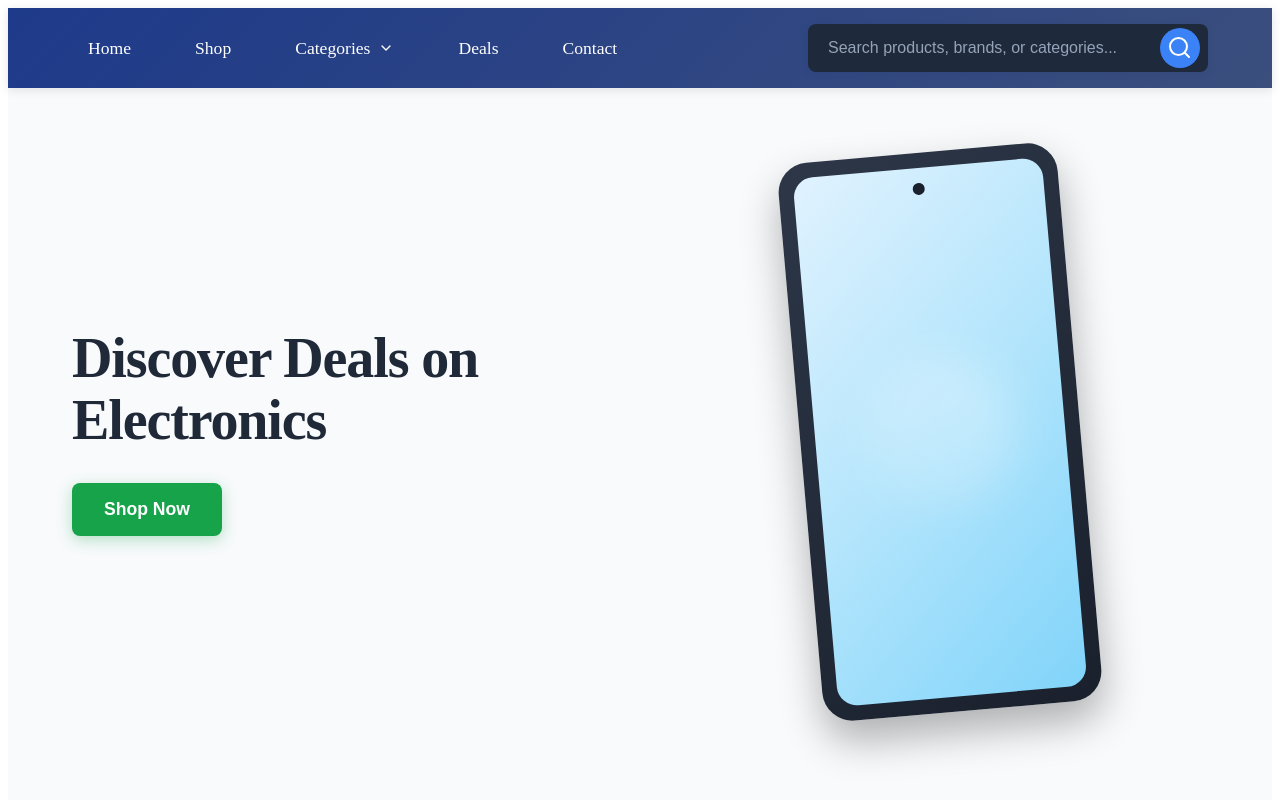
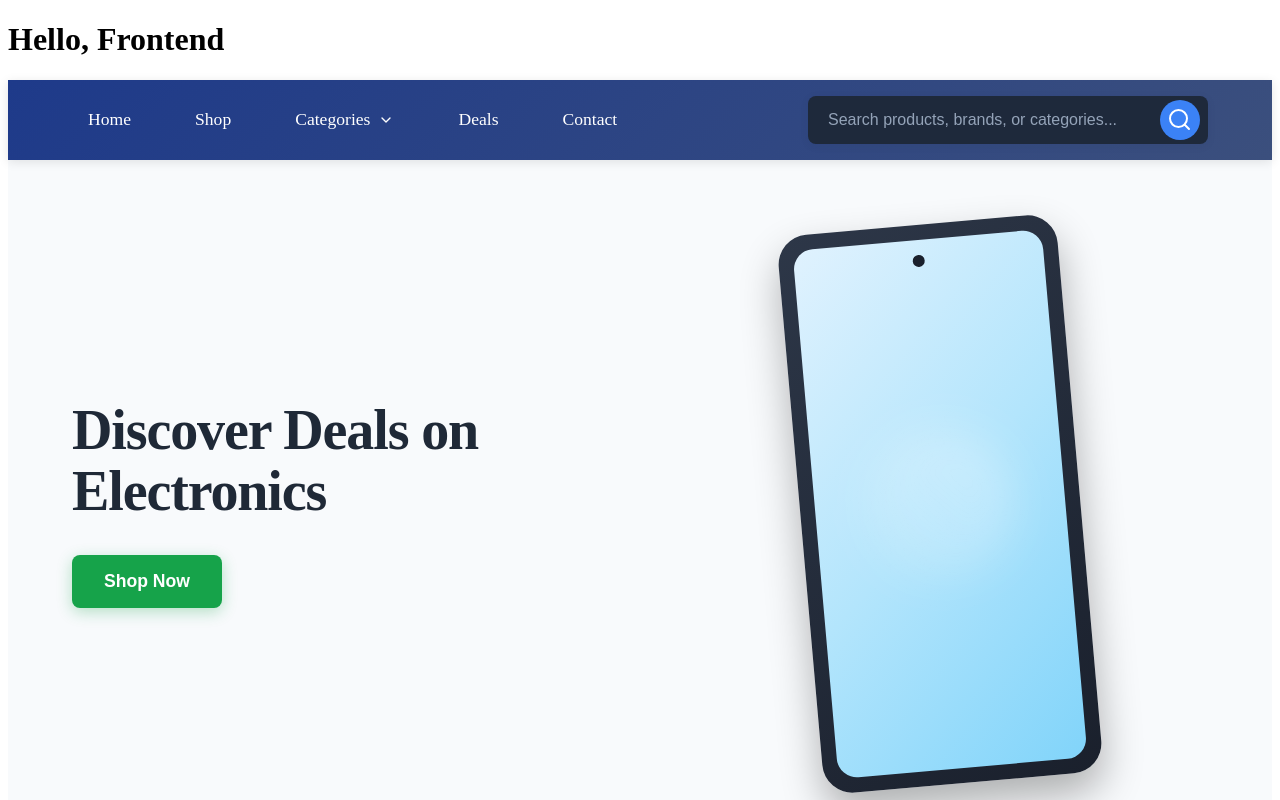
Before and after one commit to JoshMith/Techwave-frontend, an Angular app: page /homepage in a window 1280 px wide. Shown: the top 800 px of the page. Built offline with nearby package versions, Linux system fonts and the light colour scheme.

Commit message:
Github Actions2 AppComponent

```diff
--- a/src/app/app.component.html
+++ b/src/app/app.component.html
@@ -1 +1,3 @@
+<h1>{{ title }}</h1>
+
 <router-outlet></router-outlet>
--- a/src/app/app.component.ts
+++ b/src/app/app.component.ts
@@ -8,5 +8,5 @@ import { RouterOutlet } from '@angular/router';
   styleUrl: './app.component.css'
 })
 export class AppComponent {
-  title = 'Frontend';
+  title = 'Hello, Frontend';
 }
```
Also changed, not shown: 1 other file (tests, documents, lock files or other folders).
